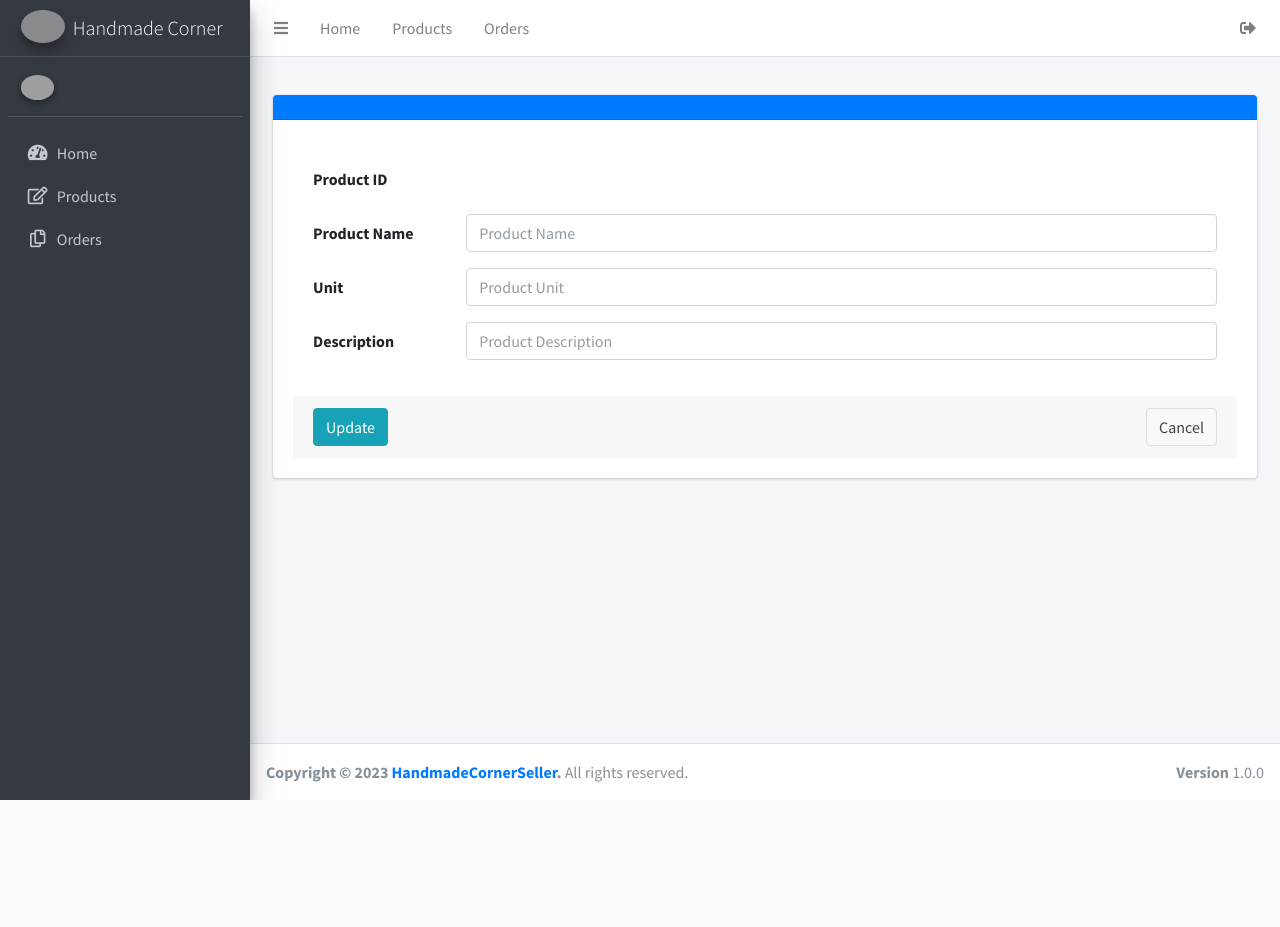
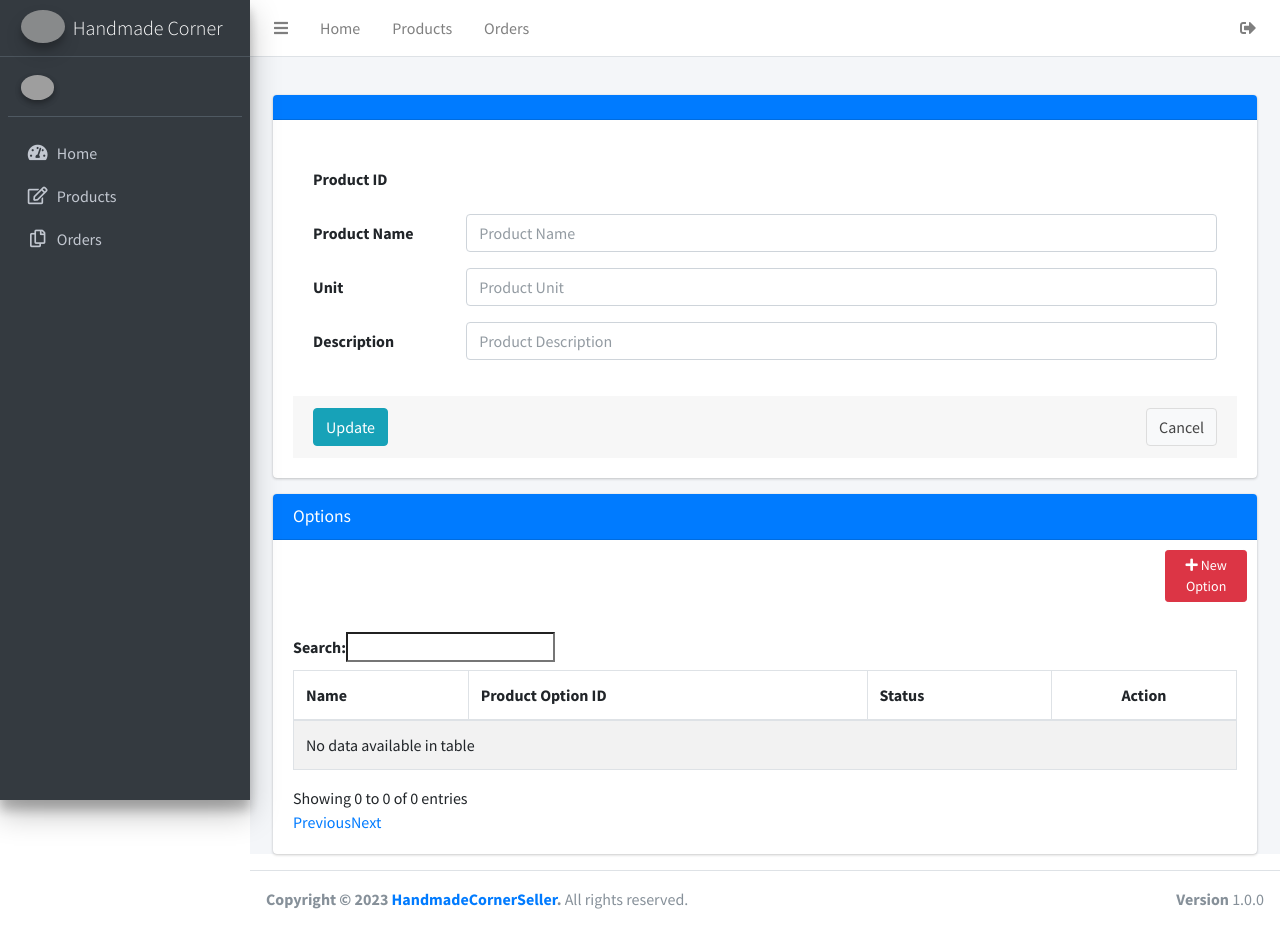
Before and after one commit to tarekkanon/HandmadeCornerSellers, a Flask app: template website/templates/Products/EditProduct.html in a window 1280 px wide. Before the commit the page ends 800 px from the top, so only its background shows below. Run offline with Flask 3, Linux system fonts and the light colour scheme; the template is opened without the code that fills it, so the values that code supplies are empty; some libraries are stand-ins or nearby versions; grey boxes are pictures that could not be loaded.

Commit message:
updated products page

```diff
--- a/website/templates/Products/EditProduct.html
+++ b/website/templates/Products/EditProduct.html
@@ -66,5 +66,161 @@ model.user.store_name }} | Products{% endblock %} {% block content %}
       </form>
     </div>
   </div>
+
+  <div class="card card-primary">
+    <div class="card-header">
+      <h3 class="card-title">Options</h3>
+    </div>
+    <button
+      type="button"
+      class="btn btn-danger btn-block btn-sm col-sm-1 ml-auto"
+      style="margin: 1%"
+    >
+      <i class="fa fa-plus"></i> New Option
+    </button>
+    <div class="card-body">
+      <table
+        id="productoptionstable"
+        class="table table-bordered table-striped dataTable dtr-inline"
+        aria-describedby="productoptionstable_info"
+      >
+        <thead>
+          <tr>
+            <th
+              tabindex="0"
+              aria-controls="productoptionstable"
+              rowspan="1"
+              aria-label="Name: activate to sort column descending"
+            >
+              Name
+            </th>
+            <th
+              tabindex="0"
+              aria-controls="productoptionstable"
+              rowspan="1"
+              aria-label="Product Option ID: activate to sort column descending"
+            >
+              Product Option ID
+            </th>
+            <th
+              tabindex="0"
+              aria-controls="productoptionstable"
+              rowspan="1"
+              aria-label="Unit: activate to sort column descending"
+            >
+              Status
+            </th>
+            <th
+              class="text-center"
+              tabindex="0"
+              aria-controls="productoptionstable"
+              rowspan="1"
+            >
+              Action
+            </th>
+          </tr>
+        </thead>
+        <tbody>
+          {% for option in model.product.Options %}
+          <tr
+            class="{% if loop.index % 2 == 0 %} even {% else %} odd {% endif %}"
+            data-widget="expandable-table"
+            aria-expanded="false"
+          >
+            <td>
+              <button type="button" class="btn btn-primary p-0">
+                <i class="expandable-table-caret fas fa-caret-right fa-fw"></i>
+              </button>
+              {{ option.ProductOptionName }}
+            </td>
+            <td>{{ option.ProductOptionId }}</td>
+            <td>
+              {% if option.ProductOptionStatus == 1 %}
+              <span class="badge bg-success">Active</span>
+              {% else %}
+              <span class="badge bg-danger">Inactive</span>
+              {% endif %}
+            </td>
+            <td class="text-center">
+              <div class="btn-group">
+                <form action="#" method="GET">
+                  <button type="submit" class="btn bg-gradient-success btn-xs">
+                    <i class="fa fa-edit"> Edit</i>
+                  </button>
+                </form>
+                <form action="#" method="POST">
+                  <button type="button" class="btn bg-gradient-warning btn-xs">
+                    <i class="fa fa-ban"> Disable</i>
+                  </button>
+                </form>
+              </div>
+            </td>
+          </tr>
+          <tr class="expandable-body d-none">
+            <td>
+              <div class="p-1" style="display: none">
+                <table class="table table-bordered table-striped">
+                  <thead>
+                    <button
+                      type="button"
+                      class="btn btn-danger btn-block btn-sm col-sm-2 ml-auto"
+                      style="margin: 1%"
+                    >
+                      <i class="fa fa-plus"></i> New Variant
+                    </button>
+                    <tr>
+                      <th tabindex="0" rowspan="1">Product Variant ID</th>
+                      <th tabindex="0" rowspan="1">Variant Name</th>
+                      <th tabindex="0" rowspan="1">Price</th>
+                      <th tabindex="0" rowspan="1">Unit</th>
+                      <th tabindex="0" rowspan="1">Action</th>
+                    </tr>
+                  </thead>
+                  <tbody>
+                    {% for variant in option.Variants %}
+                    <tr>
+                      <td>{{ variant.ProductVariantId }}</td>
+                      <td>{{ variant.ProductVariantName }}</td>
+                      <td>{{ variant.ProductVariantPrice }}</td>
+                      <td>{{ variant.ProductVariantUnit }}</td>
+                      <td>
+                        <div class="btn-group">
+                          <form action="#" method="GET">
+                            <button
+                              type="submit"
+                              class="btn bg-gradient-success btn-xs"
+                            >
+                              <i class="fa fa-edit"> Edit</i>
+                            </button>
+                          </form>
+                        </div>
+                      </td>
+                    </tr>
+                    {% endfor %}
+                  </tbody>
+                </table>
+              </div>
+            </td>
+          </tr>
+          {% endfor %}
+        </tbody>
+      </table>
+    </div>
+  </div>
 </div>
-{% endblock content %} {% block jsforpage %} {% endblock jsforpage %}
+{% endblock content %} {% block jsforpage %}
+<script>
+  $(function () {
+    $("#productoptionstable")
+      .DataTable({
+        responsive: true,
+        lengthChange: false,
+        autoWidth: false,
+        buttons: ["copy", "csv", "excel", "pdf", "print", "colvis"],
+      })
+      .buttons()
+      .container()
+      .appendTo("#productoptionstable_wrapper.col-md-6:eq(0)");
+  });
+</script>
+{% endblock jsforpage %}
```
